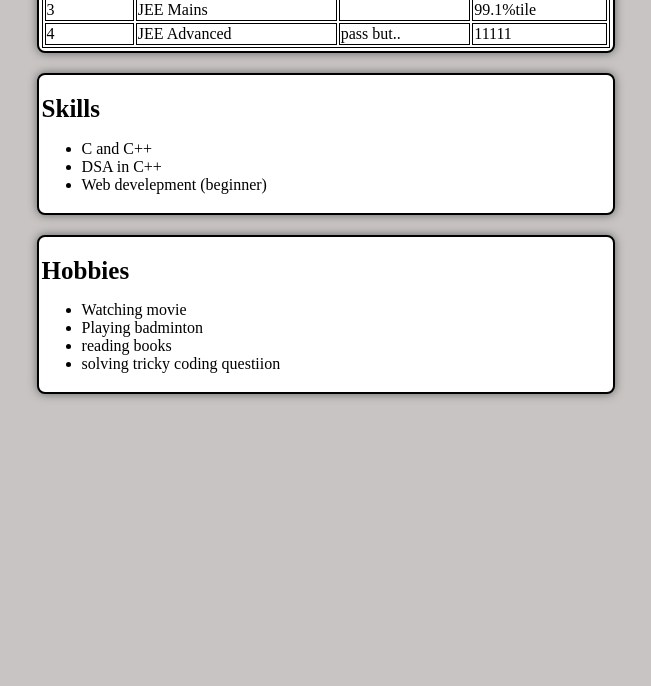
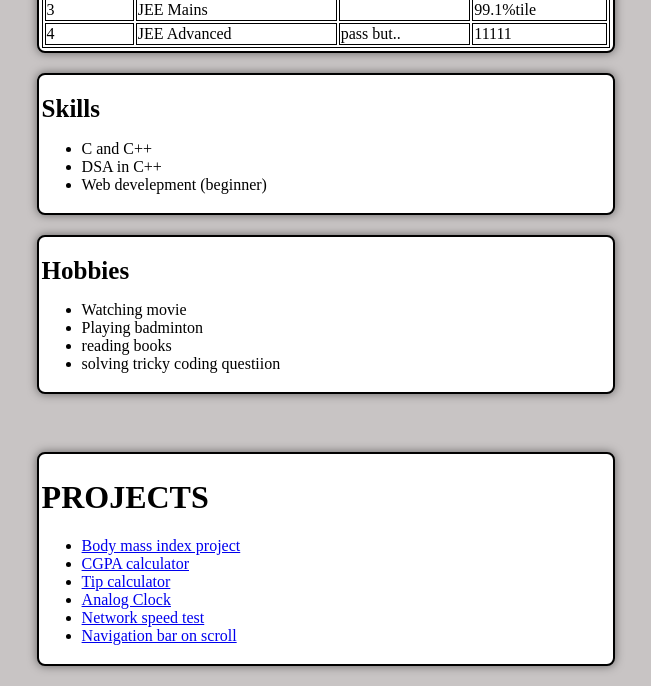
Before and after one commit to abhishek001001/initial, a plain HTML site: page index.html in a window 1280 px wide. Shown: the part 684-1370 px from the top of the page, without its empty margins (314-965 px from the left). Before the commit the page ends 1124 px from the top, so only its background shows below. Drawn offline with Linux system fonts and the light colour scheme.

Commit message:
Update index.html

```diff
--- a/index.html
+++ b/index.html
@@ -2,8 +2,6 @@
 <!doctype html>
 <html>
 <head>
-    <meta charset="UTF-8">
-    <meta name="viewport" content="width=device-width, initial-scale=1.0">
 
 
 <style>
@@ -79,7 +77,22 @@ div{background-color:#fff;border-radius: 8px;box-shadow:0 0 10px rgba(0,0,0,.5);
 </div>
 
 <br>
+<div>
+    <h1>PROJECTS</h1>
+    <ul>
+        <li><a href="https://abhishek001001.github.io/bmi1/">Body mass index project</a></li>
+        <li><a href="https://abhishek001001.github.io/gpacal/">CGPA calculator</a></li>
+        <li><a href="https://abhishek001001.github.io/tip/">Tip calculator</a></li>
+        <li><a href="https://abhishek001001.github.io/analog/">Analog Clock</a></li>
+        <li><a href="https://abhishek001001.github.io/networkspeed/">Network speed test</a></li>
+        <li><a href="https://abhishek001001.github.io/scrollbar/">Navigation bar on scroll</a></li>
+    </ul>
+</div>
 
 
 </body>
 </html>
+
+
+</body>
+</html>
```
